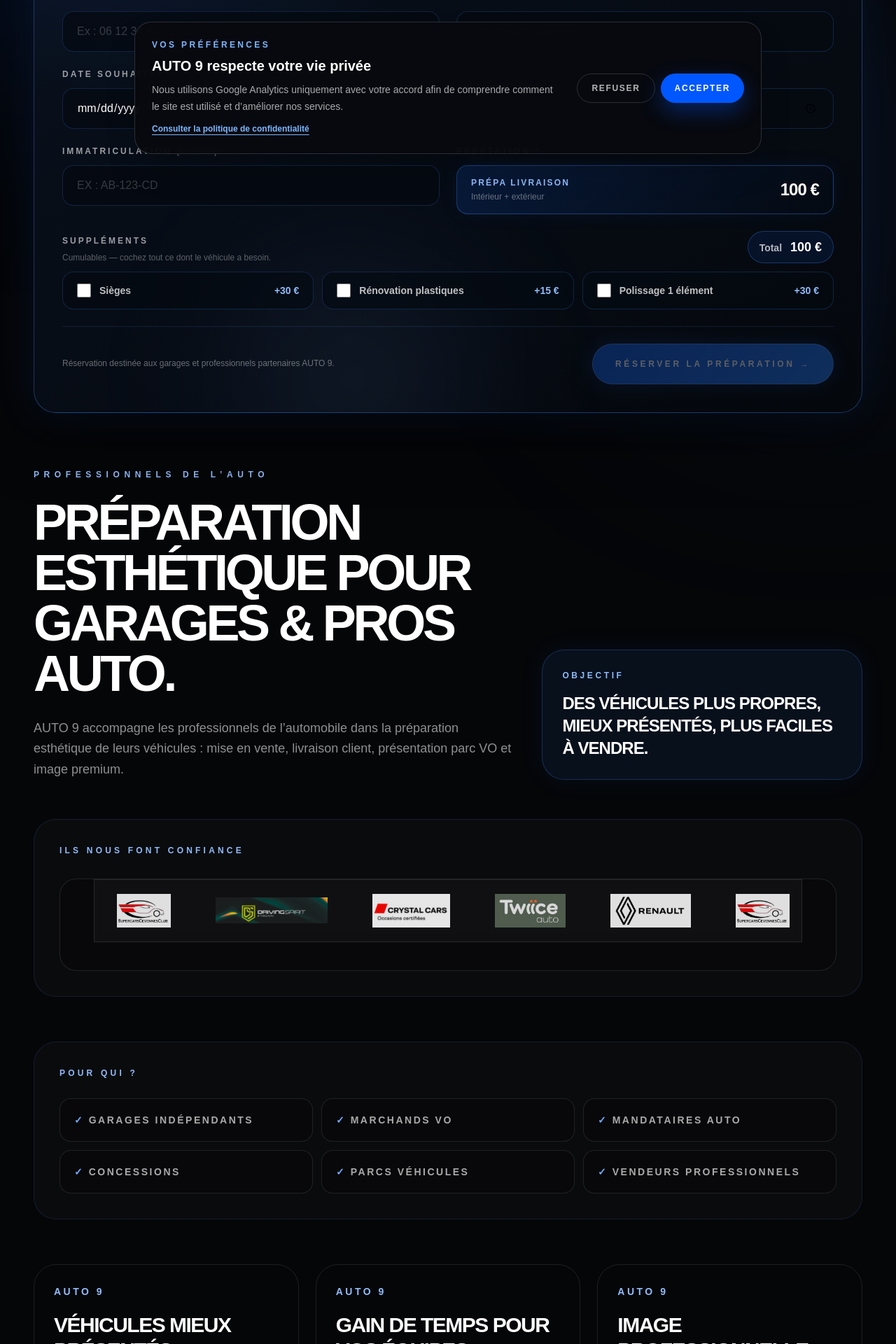
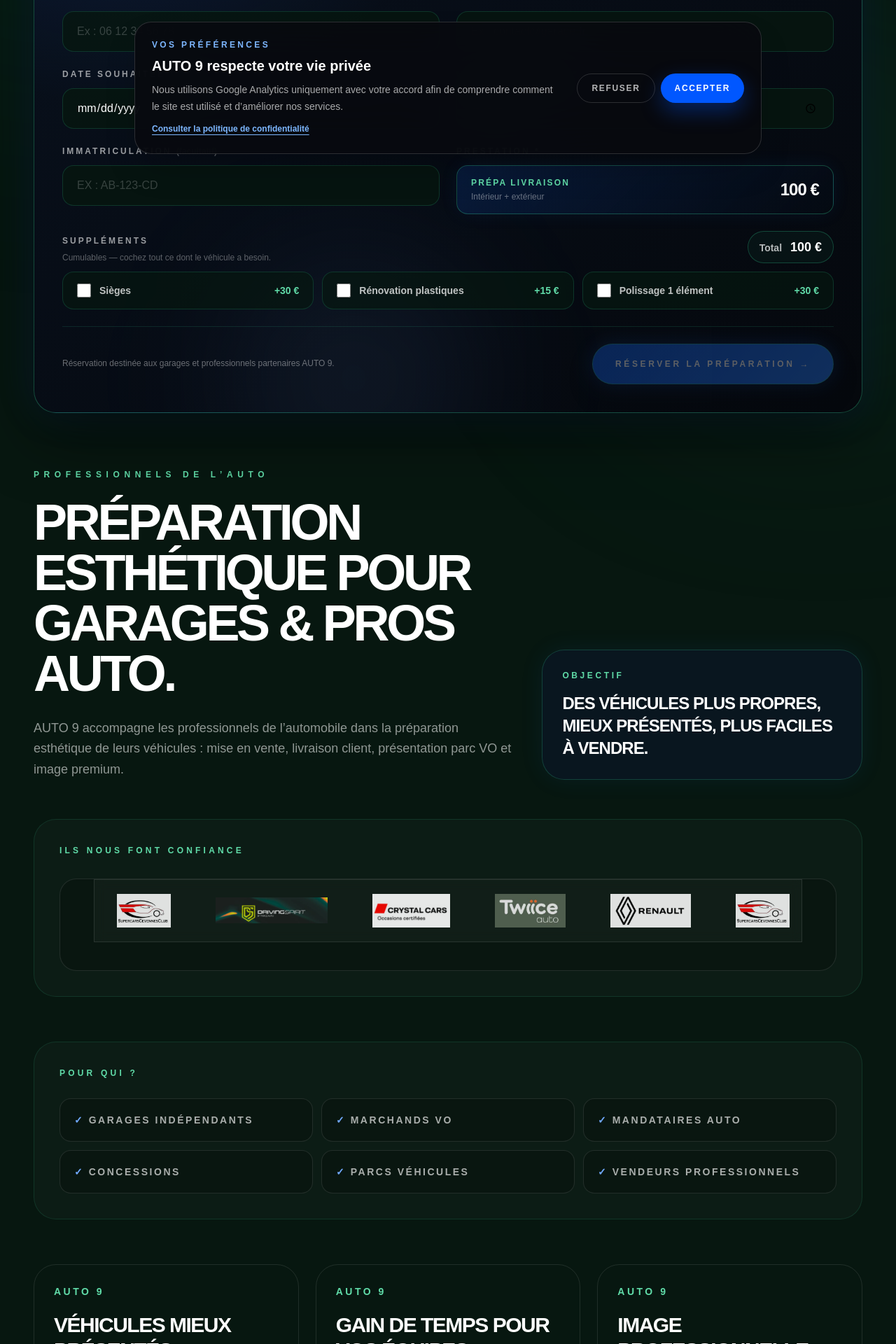
Before and after one commit to AUTO9NIMES/auto9-premium, a Next.js app: page /professionnels in a window 1280 px wide. Shown: the part 560-2480 px from the top of the page at 70% size. Built offline with nearby package versions, Linux system fonts and the light colour scheme.

Commit message:
style: apply emerald signature without changing application behavior

```diff
--- a/app/professionnels/page.tsx
+++ b/app/professionnels/page.tsx
@@ -137,30 +137,30 @@ export default function ProfessionnelsPage() {
   }
 
   const fieldClass =
-    "w-full rounded-2xl border border-[#438dff]/20 bg-[#050a12]/80 px-5 py-4 text-white outline-none transition placeholder:text-white/20 focus:border-[#6daaff]/70 focus:shadow-[0_0_28px_rgba(38,113,240,.14)]";
+    "w-full rounded-2xl border border-[#31bf8a]/20 bg-[#071710]/80 px-5 py-4 text-white outline-none transition placeholder:text-white/20 focus:border-[#31bf8a]/70 focus:shadow-[0_0_28px_rgba(38,113,240,.14)]";
 
   return (
-    <main className="min-h-screen overflow-hidden bg-[#050608] text-white">
+    <main className="min-h-screen overflow-hidden bg-[#071710] text-white">
       <div className="border-b border-white/10 px-6 py-6 md:px-12">
-        <Link href="/" className="text-xs font-black uppercase tracking-[0.3em] text-white/50 transition hover:text-[#91bbfa]">
+        <Link href="/" className="text-xs font-black uppercase tracking-[0.3em] text-white/50 transition hover:text-[#60dba8]">
           ← Retour au site
         </Link>
       </div>
 
       <section className="relative px-6 pb-20 pt-10 md:px-12 md:pt-14">
-        <div className="pointer-events-none absolute -left-44 top-16 h-[520px] w-[520px] rounded-full bg-[#1268ff]/15 blur-[150px]" />
-        <div className="pointer-events-none absolute -right-44 top-[460px] h-[560px] w-[560px] rounded-full bg-[#438dff]/10 blur-[160px]" />
+        <div className="pointer-events-none absolute -left-44 top-16 h-[520px] w-[520px] rounded-full bg-[#186b4b]/15 blur-[150px]" />
+        <div className="pointer-events-none absolute -right-44 top-[460px] h-[560px] w-[560px] rounded-full bg-[#31bf8a]/10 blur-[160px]" />
 
         <div className="relative mx-auto max-w-7xl">
           <section
             id="reservation"
-            className="relative overflow-hidden rounded-[2rem] border border-[#438dff]/35 bg-[radial-gradient(circle_at_12%_8%,rgba(38,113,240,.18),transparent_36%),linear-gradient(145deg,rgba(9,18,32,.98),rgba(5,8,13,.98))] p-7 shadow-[0_30px_90px_rgba(0,0,0,.55),0_0_55px_rgba(38,113,240,.16)] md:p-10"
+            className="relative overflow-hidden rounded-[2rem] border border-[#31bf8a]/35 bg-[radial-gradient(circle_at_12%_8%,rgba(38,113,240,.18),transparent_36%),linear-gradient(145deg,rgba(9,18,32,.98),rgba(5,8,13,.98))] p-7 shadow-[0_30px_90px_rgba(0,0,0,.55),0_0_55px_rgba(38,113,240,.16)] md:p-10"
           >
             <div className="pointer-events-none absolute -right-24 -top-24 h-72 w-72 rounded-full bg-[#2671f0]/15 blur-[90px]" />
             <div className="pointer-events-none absolute -bottom-28 left-1/4 h-80 w-80 rounded-full bg-[#72aaff]/10 blur-[110px]" />
 
             <div className="relative max-w-3xl">
-              <p className="text-xs font-black uppercase tracking-[0.55em] text-[#91bbfa]">Réservation professionnels</p>
+              <p className="text-xs font-black uppercase tracking-[0.55em] text-[#60dba8]">Réservation professionnels</p>
               <h1 className="mt-5 text-4xl font-black uppercase tracking-[-0.055em] md:text-6xl">Réserver une préparation</h1>
               <p className="mt-5 max-w-2xl leading-relaxed text-white/50">
                 Votre véhicule à préparer en quelques secondes. Sélectionnez votre créneau souhaité et AUTO 9 vous confirme rapidement la réservation.
@@ -209,9 +209,9 @@ export default function ProfessionnelsPage() {
 
                 <div>
                   <label className="mb-3 block text-xs font-black uppercase tracking-[0.25em] text-white/60">Prestation *</label>
-                  <div className="flex min-h-[58px] items-center justify-between rounded-2xl border border-[#438dff]/35 bg-[linear-gradient(135deg,rgba(18,104,255,.16),rgba(5,10,18,.9))] px-5 py-4 shadow-[0_0_26px_rgba(38,113,240,.08)]">
+                  <div className="flex min-h-[58px] items-center justify-between rounded-2xl border border-[#31bf8a]/35 bg-[linear-gradient(135deg,rgba(18,104,255,.16),rgba(5,10,18,.9))] px-5 py-4 shadow-[0_0_26px_rgba(38,113,240,.08)]">
                     <div>
-                      <p className="text-xs font-black uppercase tracking-[0.18em] text-[#91bbfa]">Prépa livraison</p>
+                      <p className="text-xs font-black uppercase tracking-[0.18em] text-[#60dba8]">Prépa livraison</p>
                       <p className="mt-1 text-xs text-white/40">Intérieur + extérieur</p>
                     </div>
                     <strong className="text-2xl font-black tracking-[-0.04em] text-white">100 €</strong>
@@ -226,7 +226,7 @@ export default function ProfessionnelsPage() {
                     <p className="mt-2 text-xs text-white/35">Cumulables — cochez tout ce dont le véhicule a besoin.</p>
                   </div>
 
-                  <div className="rounded-full border border-[#438dff]/30 bg-[#1268ff]/10 px-4 py-2 text-sm font-bold text-white/70">
+                  <div className="rounded-full border border-[#31bf8a]/30 bg-[#186b4b]/10 px-4 py-2 text-sm font-bold text-white/70">
                     Total <span className="ml-2 text-lg font-black text-white">{totalPrice} €</span>
                   </div>
                 </div>
@@ -240,8 +240,8 @@ export default function ProfessionnelsPage() {
                         key={addon.id}
                         className={`group flex cursor-pointer items-center justify-between gap-4 rounded-2xl border px-5 py-4 transition duration-200 ${
                           checked
-                            ? "border-[#6daaff]/70 bg-[#1268ff]/15 shadow-[0_0_26px_rgba(38,113,240,.12)]"
-                            : "border-[#438dff]/20 bg-[#050a12]/70 hover:border-[#6daaff]/45"
+                            ? "border-[#31bf8a]/70 bg-[#186b4b]/15 shadow-[0_0_26px_rgba(38,113,240,.12)]"
+                            : "border-[#31bf8a]/20 bg-[#071710]/70 hover:border-[#31bf8a]/45"
                         }`}
                       >
                         <span className="flex min-w-0 items-center gap-3">
@@ -254,7 +254,7 @@ export default function ProfessionnelsPage() {
                           <span className="text-sm font-bold text-white/75 group-hover:text-white">{addon.name}</span>
                         </span>
 
-                        <strong className="shrink-0 text-sm font-black text-[#91bbfa]">+{addon.price} €</strong>
+                        <strong className="shrink-0 text-sm font-black text-[#60dba8]">+{addon.price} €</strong>
                       </label>
                     );
                   })}
@@ -264,12 +264,12 @@ export default function ProfessionnelsPage() {
               {error && <p className="rounded-xl border border-red-400/25 bg-red-400/10 p-4 text-sm font-bold text-red-200">{error}</p>}
               {success && <p className="rounded-xl border border-emerald-400/25 bg-emerald-400/10 p-4 text-sm font-bold text-emerald-200">Réservation envoyée ✓ AUTO 9 vous confirme rapidement le créneau.</p>}
 
-              <div className="flex flex-col justify-between gap-5 border-t border-[#438dff]/15 pt-6 sm:flex-row sm:items-center">
+              <div className="flex flex-col justify-between gap-5 border-t border-[#31bf8a]/15 pt-6 sm:flex-row sm:items-center">
                 <p className="max-w-xl text-xs leading-relaxed text-white/40">Réservation destinée aux garages et professionnels partenaires AUTO 9.</p>
                 <button
                   type="submit"
                   disabled={!ready || sending}
-                  className="rounded-full border border-[#6daaff]/55 bg-[linear-gradient(135deg,#1057d6,#2677ef)] px-8 py-5 text-xs font-black uppercase tracking-[0.3em] text-white shadow-[0_0_28px_rgba(38,113,240,.35),0_18px_45px_rgba(0,0,0,.3)] transition hover:scale-[1.02] hover:brightness-110 disabled:cursor-not-allowed disabled:opacity-35"
+                  className="rounded-full border border-[#31bf8a]/55 bg-[linear-gradient(135deg,#1057d6,#2677ef)] px-8 py-5 text-xs font-black uppercase tracking-[0.3em] text-white shadow-[0_0_28px_rgba(38,113,240,.35),0_18px_45px_rgba(0,0,0,.3)] transition hover:scale-[1.02] hover:brightness-110 disabled:cursor-not-allowed disabled:opacity-35"
                 >
                   {sending ? "Envoi..." : success ? "Réservation envoyée ✓" : "Réserver la préparation →"}
                 </button>
@@ -278,7 +278,7 @@ export default function ProfessionnelsPage() {
           </section>
 
           <div className="mt-20">
-            <p className="text-xs font-black uppercase tracking-[0.55em] text-[#91bbfa]">Professionnels de l’auto</p>
+            <p className="text-xs font-black uppercase tracking-[0.55em] text-[#60dba8]">Professionnels de l’auto</p>
             <div className="mt-6 grid gap-10 lg:grid-cols-[1.2fr_0.8fr] lg:items-end">
               <div>
                 <h2 className="text-4xl font-black uppercase tracking-[-0.06em] md:text-7xl">Préparation esthétique pour garages & pros auto.</h2>
@@ -286,20 +286,20 @@ export default function ProfessionnelsPage() {
                   AUTO 9 accompagne les professionnels de l’automobile dans la préparation esthétique de leurs véhicules : mise en vente, livraison client, présentation parc VO et image premium.
                 </p>
               </div>
-              <div className="rounded-[2rem] border border-[#438dff]/25 bg-[#0b1628]/65 p-7 shadow-[0_0_35px_rgba(38,113,240,.08)]">
-                <p className="text-xs font-black uppercase tracking-[0.3em] text-[#91bbfa]">Objectif</p>
+              <div className="rounded-[2rem] border border-[#31bf8a]/25 bg-[#0b1628]/65 p-7 shadow-[0_0_35px_rgba(38,113,240,.08)]">
+                <p className="text-xs font-black uppercase tracking-[0.3em] text-[#60dba8]">Objectif</p>
                 <p className="mt-4 text-2xl font-black uppercase tracking-[-0.04em]">Des véhicules plus propres, mieux présentés, plus faciles à vendre.</p>
               </div>
             </div>
           </div>
 
-          <div className="mt-14 overflow-hidden rounded-[2rem] border border-[#438dff]/15 bg-white/[0.025] p-7 md:p-9">
-            <p className="text-xs font-black uppercase tracking-[0.35em] text-[#91bbfa]">Ils nous font confiance</p>
+          <div className="mt-14 overflow-hidden rounded-[2rem] border border-[#31bf8a]/15 bg-white/[0.025] p-7 md:p-9">
+            <p className="text-xs font-black uppercase tracking-[0.35em] text-[#60dba8]">Ils nous font confiance</p>
             <div className="mt-8 overflow-hidden rounded-[1.5rem] border border-white/10 bg-black/20"><Partners /></div>
           </div>
 
-          <div className="mt-16 rounded-[2rem] border border-[#438dff]/15 bg-white/[0.025] p-7 md:p-9">
-            <p className="text-xs font-black uppercase tracking-[0.35em] text-[#91bbfa]">Pour qui ?</p>
+          <div className="mt-16 rounded-[2rem] border border-[#31bf8a]/15 bg-white/[0.025] p-7 md:p-9">
+            <p className="text-xs font-black uppercase tracking-[0.35em] text-[#60dba8]">Pour qui ?</p>
             <div className="mt-7 grid gap-3 sm:grid-cols-2 lg:grid-cols-3">
               {targets.map((target) => (
                 <div key={target} className="rounded-2xl border border-white/10 bg-black/20 p-5 text-sm font-black uppercase tracking-[0.18em] text-white/65">
@@ -311,18 +311,18 @@ export default function ProfessionnelsPage() {
 
           <div className="mt-16 grid gap-6 md:grid-cols-3">
             {benefits.map((benefit) => (
-              <article key={benefit.title} className="rounded-[2rem] border border-white/10 bg-[radial-gradient(circle_at_top_right,rgba(38,113,240,.08),transparent_45%),rgba(255,255,255,.025)] p-7 transition hover:-translate-y-2 hover:border-[#438dff]/30">
-                <p className="text-sm font-black uppercase tracking-[0.25em] text-[#91bbfa]">AUTO 9</p>
+              <article key={benefit.title} className="rounded-[2rem] border border-white/10 bg-[radial-gradient(circle_at_top_right,rgba(38,113,240,.08),transparent_45%),rgba(255,255,255,.025)] p-7 transition hover:-translate-y-2 hover:border-[#31bf8a]/30">
+                <p className="text-sm font-black uppercase tracking-[0.25em] text-[#60dba8]">AUTO 9</p>
                 <h2 className="mt-5 text-3xl font-black uppercase tracking-[-0.05em]">{benefit.title}</h2>
                 <p className="mt-5 leading-relaxed text-white/50">{benefit.text}</p>
               </article>
             ))}
           </div>
 
-          <section className="relative mt-24 overflow-hidden rounded-[2rem] border border-[#438dff]/25 bg-[radial-gradient(circle_at_100%_0%,rgba(38,113,240,.14),transparent_38%),linear-gradient(145deg,rgba(255,255,255,.045),rgba(9,19,34,.58))] p-8 shadow-[0_0_42px_rgba(38,113,240,.08)] md:p-10">
+          <section className="relative mt-24 overflow-hidden rounded-[2rem] border border-[#31bf8a]/25 bg-[radial-gradient(circle_at_100%_0%,rgba(38,113,240,.14),transparent_38%),linear-gradient(145deg,rgba(255,255,255,.045),rgba(9,19,34,.58))] p-8 shadow-[0_0_42px_rgba(38,113,240,.08)] md:p-10">
             <div className="pointer-events-none absolute -right-20 -top-20 h-64 w-64 rounded-full bg-[#2671f0]/12 blur-[90px]" />
             <div className="relative">
-              <p className="text-xs font-black uppercase tracking-[0.35em] text-[#91bbfa]">Préparation livraison</p>
+              <p className="text-xs font-black uppercase tracking-[0.35em] text-[#60dba8]">Préparation livraison</p>
               <h3 className="mt-4 text-3xl font-black uppercase tracking-[-0.05em] md:text-5xl">Nettoyage complet avant livraison client</h3>
               <p className="mt-6 max-w-4xl text-base leading-relaxed text-white/55 md:text-lg">
                 Une préparation esthétique complète pour présenter un véhicule propre, soigné et prêt à être livré au client.
@@ -330,17 +330,17 @@ export default function ProfessionnelsPage() {
 
               <div className="mt-8 grid gap-5 md:grid-cols-2">
                 <div className="rounded-[1.5rem] border border-white/10 bg-black/20 p-6">
-                  <p className="text-xs font-black uppercase tracking-[0.25em] text-[#91bbfa]">Extérieur</p>
+                  <p className="text-xs font-black uppercase tracking-[0.25em] text-[#60dba8]">Extérieur</p>
                   <p className="mt-3 text-lg font-bold text-white/80">Carrosserie · Jantes</p>
                 </div>
                 <div className="rounded-[1.5rem] border border-white/10 bg-black/20 p-6">
-                  <p className="text-xs font-black uppercase tracking-[0.25em] text-[#91bbfa]">Intérieur</p>
+                  <p className="text-xs font-black uppercase tracking-[0.25em] text-[#60dba8]">Intérieur</p>
                   <p className="mt-3 text-lg font-bold text-white/80">Moquettes · Tapis · Plastiques · Vitres</p>
                 </div>
               </div>
 
-              <div className="mt-6 rounded-[1.5rem] border border-[#438dff]/20 bg-[#0b1628]/55 p-6">
-                <p className="text-xs font-black uppercase tracking-[0.25em] text-[#91bbfa]">En supplément</p>
+              <div className="mt-6 rounded-[1.5rem] border border-[#31bf8a]/20 bg-[#0b1628]/55 p-6">
+                <p className="text-xs font-black uppercase tracking-[0.25em] text-[#60dba8]">En supplément</p>
                 <p className="mt-3 leading-relaxed text-white/60">Sièges +30 € · Rénovation plastiques +15 € · Polissage 1 élément +30 €</p>
               </div>
             </div>
@@ -348,14 +348,14 @@ export default function ProfessionnelsPage() {
 
           <div className="mt-24 grid gap-10 lg:grid-cols-[0.8fr_1.2fr] lg:items-start">
             <div>
-              <p className="text-xs font-black uppercase tracking-[0.55em] text-[#91bbfa]">Process</p>
+              <p className="text-xs font-black uppercase tracking-[0.55em] text-[#60dba8]">Process</p>
               <h2 className="mt-6 text-4xl font-black uppercase tracking-[-0.05em] md:text-6xl">Simple, clair, efficace.</h2>
               <p className="mt-6 leading-relaxed text-white/50">Un fonctionnement fluide pour préparer vos véhicules régulièrement, sans alourdir l’organisation de vos équipes.</p>
             </div>
             <div className="grid gap-4">
               {steps.map((step, index) => (
-                <div key={step} className="flex gap-5 rounded-[2rem] border border-[#438dff]/15 bg-white/[0.025] p-6">
-                  <div className="flex h-12 w-12 shrink-0 items-center justify-center rounded-full border border-[#438dff]/30 bg-[#1268ff]/10 text-sm font-black text-[#91bbfa]">{index + 1}</div>
+                <div key={step} className="flex gap-5 rounded-[2rem] border border-[#31bf8a]/15 bg-white/[0.025] p-6">
+                  <div className="flex h-12 w-12 shrink-0 items-center justify-center rounded-full border border-[#31bf8a]/30 bg-[#186b4b]/10 text-sm font-black text-[#60dba8]">{index + 1}</div>
                   <p className="pt-3 text-lg font-bold text-white/70">{step}</p>
                 </div>
               ))}
```
